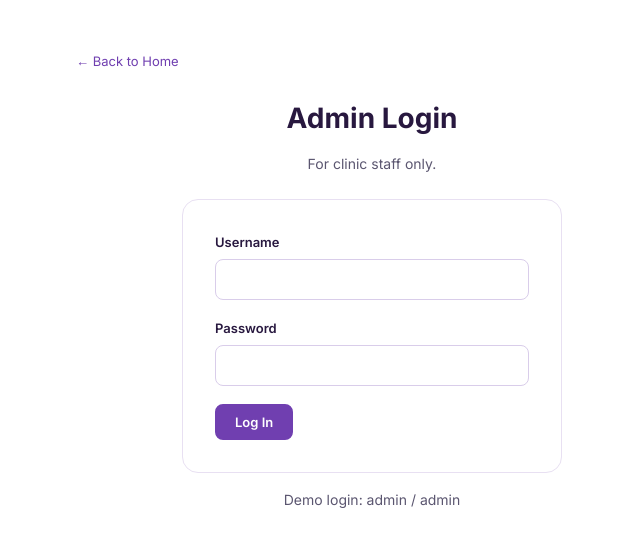
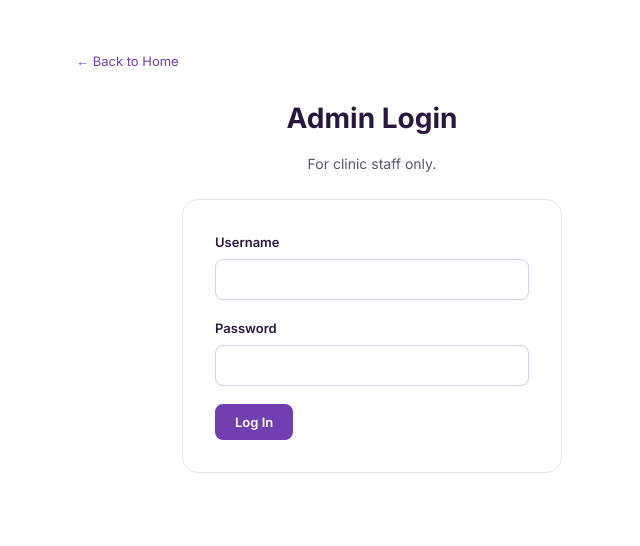
Before and after one commit to sdiestak12255174-ctrl/figma-homepage, a plain HTML site: page admin.html in a window 1280 px wide. Shown: the whole page, without its empty margins (268-908 px from the left). Drawn offline with Linux system fonts and the light colour scheme.

Commit message:
Update admin.html

```diff
--- a/admin.html
+++ b/admin.html
@@ -33,7 +33,7 @@
           <button type="submit" class="btn btn-filled">Log In</button>
         </form>
       </div>
-      <p class="section-subtitle" style="margin-top:16px;">Demo login: admin / admin</p>
+      <p class="section-subtitle" style="margin-top:16px;"></p>
     </div>
   </main>
 
```
